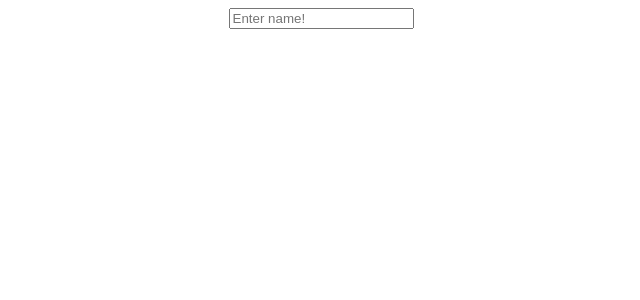
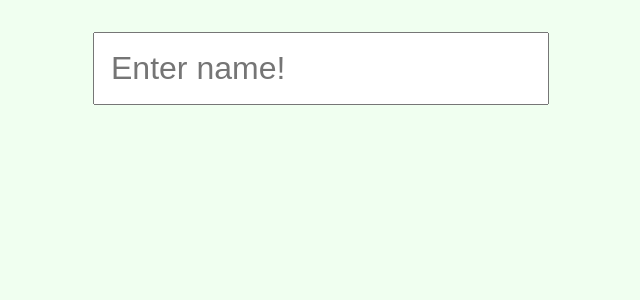
Before and after one commit to hannaohandrews/pokedex, a React (Create React App) app in the folder pokedex/: page / in a window 1280 px wide. Shown: the top 300 px of the page, without its empty margins (319-959 px from the left). Built offline with nearby package versions, Linux system fonts and the light colour scheme.

Commit message:
adding css

```diff
--- a/pokedex/src/index.css
+++ b/pokedex/src/index.css
@@ -47,3 +47,20 @@
   background-color: aqua;
   justify-content:center;
 }
+
+image{
+  height:14em;
+}
+
+input{
+  box-sizing:border-box;
+  font-size: 2rem;
+  padding: 1rem;
+  display:block;
+  margin: 2rem auto;
+}
+
+body{
+  background-color:honeydew;
+  background-size:140%
+}
```
